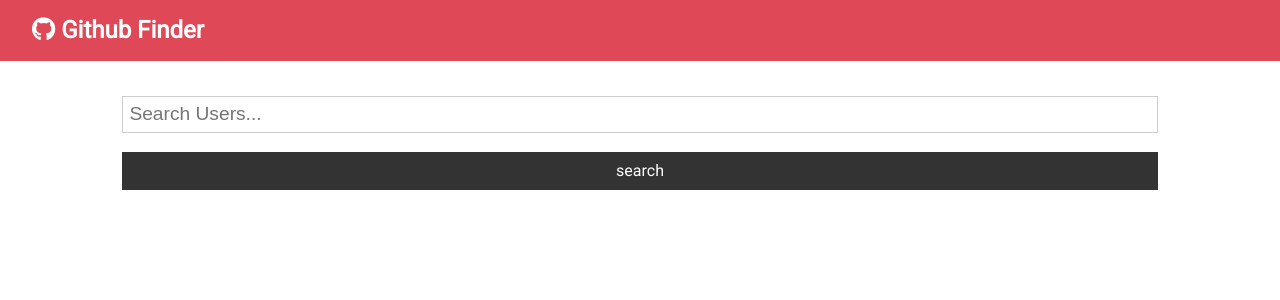
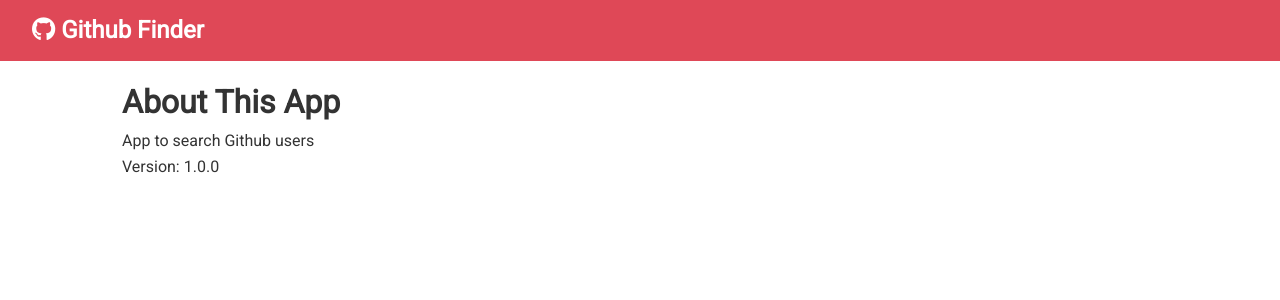
Before and after one commit to rlycrvns/github-finder, a React (Create React App) app: page /about in a window 1280 px wide. Shown: the top 300 px of the page. Built offline with nearby package versions, Linux system fonts and the light colour scheme; the HTML template or start-up script is replaced by a standard one.

Commit message:
added about page and router

```diff
--- a/package.json
+++ b/package.json
@@ -9,6 +9,7 @@
     "axios": "^0.19.2",
     "react": "^16.12.0",
     "react-dom": "^16.12.0",
+    "react-router-dom": "^5.1.2",
     "react-scripts": "3.4.0"
   },
   "scripts": {
--- a/src/App.js
+++ b/src/App.js
@@ -1,8 +1,10 @@
-import React, { Component } from "react";
+import React, { Component, Fragment } from "react";
+import { BrowserRouter as Router, Switch, Route } from "react-router-dom";
 import Navbar from "./components/layout/Navbar";
 import Users from "./components/users/Users";
 import Search from "./components/users/Search";
 import Alert from "./components/layout/Alert";
+import About from "./components/pages/About";
 import axios from "axios";
 import "./App.css";
 
@@ -36,16 +38,24 @@
 
   setAlert = (msg, type) => {
     this.setState({ alert: { msg, type } });
-    setTimeout(() => this.setState({ alert: null}), 3000);
+
+    setTimeout(() => this.setState({ alert: null }), 5000);
   };
 
   render() {
     const { users, loading } = this.state;
     return (
+      <Router>
         <div className="App">
           <Navbar />
           <div className="container">
             <Alert alert={this.state.alert} />
+            <Switch>
+              <Route
+                exact
+                path="/"
+                render={props => (
+                  <Fragment>
                     <Search
                       searchUsers={this.searchUsers}
                       clearUsers={this.clearUsers}
@@ -53,8 +63,14 @@
                       setAlert={this.setAlert}
                     />
                     <Users loading={loading} users={users} />
+                  </Fragment>
+                )}
+              />
+              <Route exact path='/about' component={About} />
+            </Switch>
           </div>
         </div>
+      </Router>
     );
   }
 }
--- /dev/null
+++ b/src/components/pages/About.js
@@ -0,0 +1,13 @@
+import React, { Fragment } from "react";
+
+const About = () => {
+  return (
+    <Fragment>
+      <h1>About This App</h1>
+      <p>App to search Github users</p>
+      <p>Version: 1.0.0</p>
+    </Fragment>
+  );
+};
+
+export default About;
```
Also changed, not shown: 1 other file (tests, documents, lock files or other folders). Lines whose indentation alone changed are shown as unchanged.
